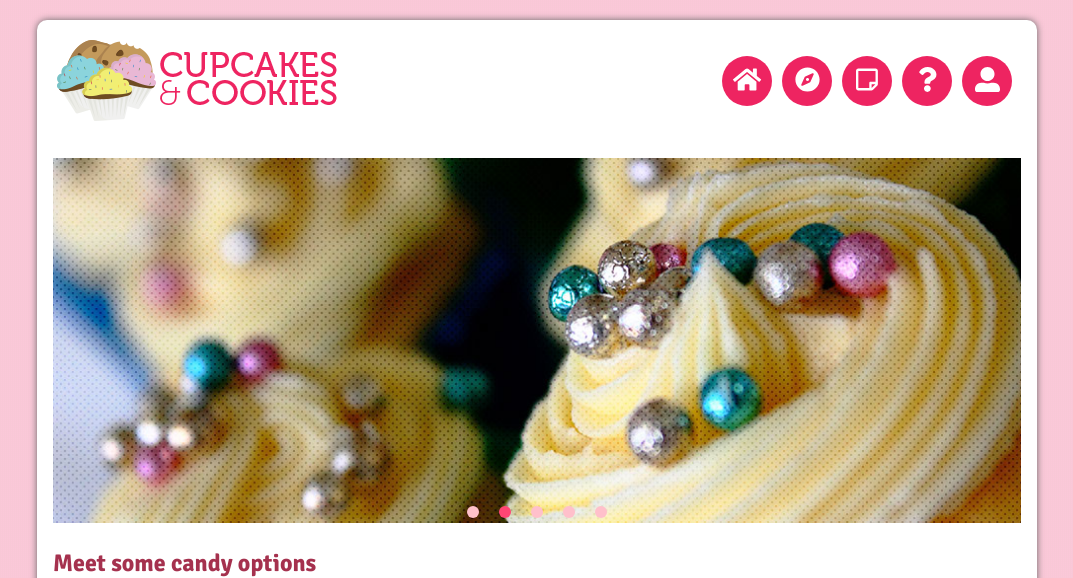
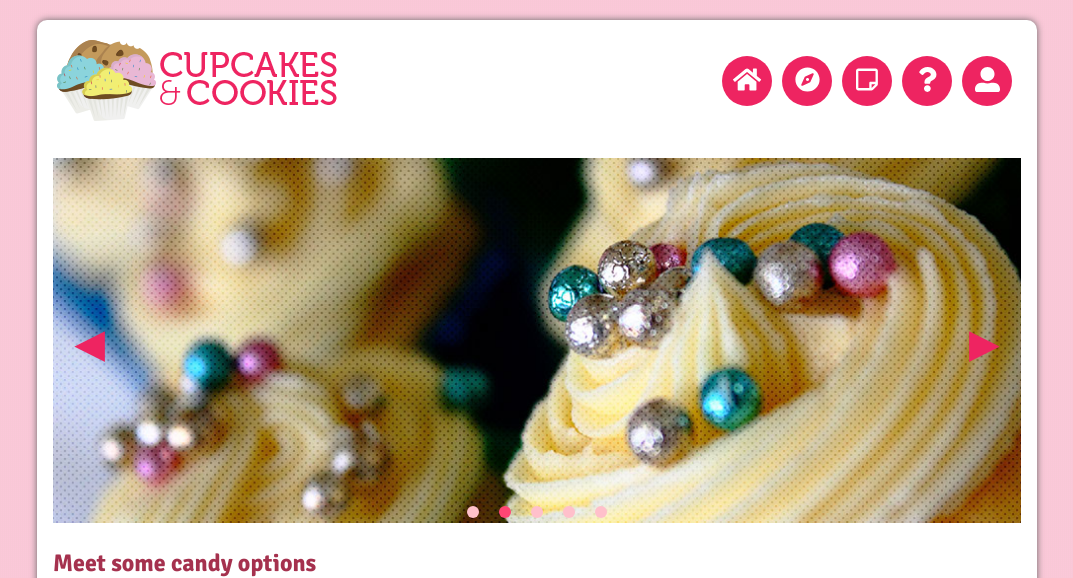
Before and after one commit to FarhiaM/cupcake, a Vue app: page / in a window 1280 px wide. Shown: the top 578 px of the page, without its empty margins (103-1176 px from the left). Built offline with nearby package versions, Linux system fonts and the light colour scheme.

Commit message:
Add button to go prev or next on banner image section

```diff
--- a/src/components/Carousel.vue
+++ b/src/components/Carousel.vue
@@ -1,6 +1,16 @@
 <template>
   <div class="carousel">
-    <carousel :per-page=1 autoplay :autoplayTimeout=3000 loop paginationActiveColor="#ff4674" paginationColor="#ffc0cb" :paginationSize=12 paginationPosition="bottom-overlay">
+    <carousel
+      :per-page="1"
+      autoplay
+      :autoplayTimeout="3000"
+      loop
+      paginationActiveColor="#ff4674"
+      paginationColor="#ffc0cb"
+      :paginationSize="12"
+      paginationPosition="bottom-overlay"
+      :navigationEnabled="true"
+    >
       <slide>
         <img
           class="cupcake-banner-image"
@@ -52,14 +62,17 @@ export default {
 </script>
 
 <style>
-.cupcake-banner {
-  margin-top: 20px;
-  width: 100%;
-  height: auto;
-  object-fit: cover;
-}
-
 .cupcake-banner-image {
   width: 100%;
 }
+.VueCarousel-navigation .VueCarousel-navigation-button {
+  color:#ee2461;
+  font-size: 40px;
+}
+.VueCarousel-navigation .VueCarousel-navigation-next {
+  right: 60px;
+}
+.VueCarousel-navigation .VueCarousel-navigation-prev {
+  left: 60px;
+}
 </style>
```
